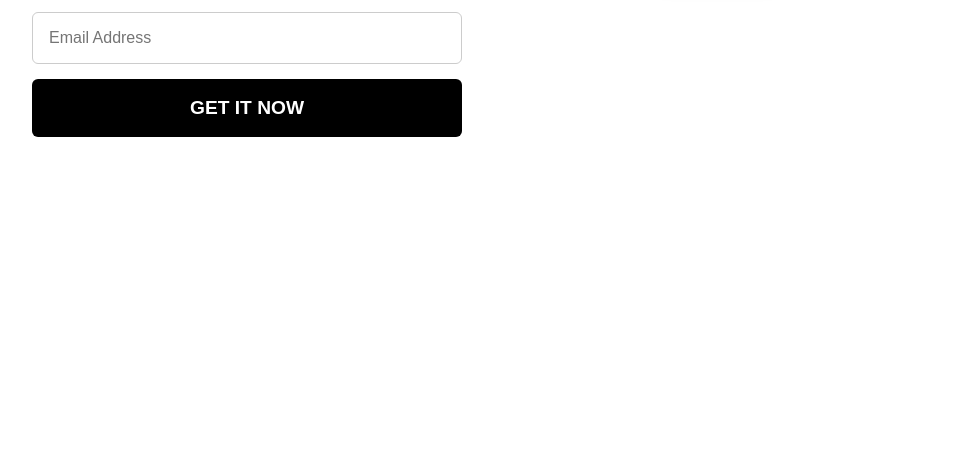
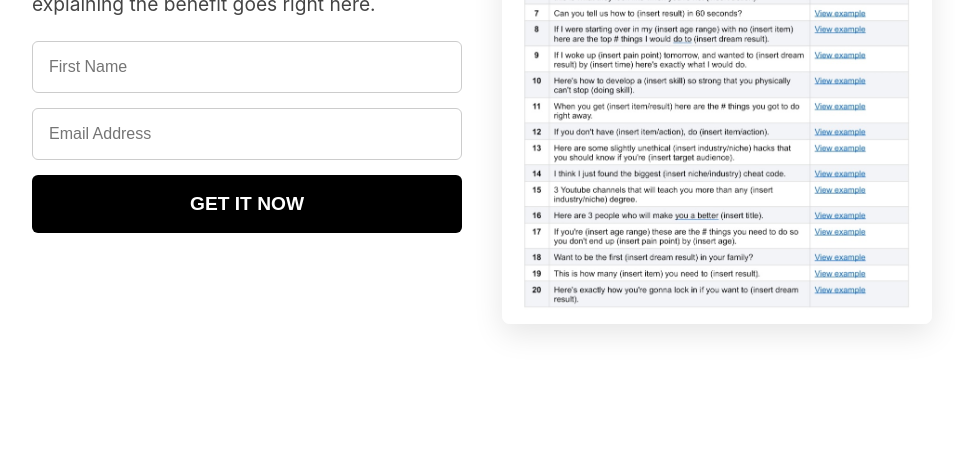
Before and after one commit to sevoyacoub/freebie-page, a plain HTML site: page index.html in a window 1280 px wide. Shown: the part 326-800 px from the top of the page, without its empty margins (158-1113 px from the left). Drawn offline with Linux system fonts and the light colour scheme.

Commit message:
Update index.html

```diff
--- a/index.html
+++ b/index.html
@@ -30,7 +30,7 @@
     </div>
     <div class="image-section">
       <!-- ADD YOUR IMAGE LINK HERE -->
-      <img src="your-image-link.jpg" alt="Freebie Mockup">
+      <img src="Screenshot_20260618_015354_Docs.jpg" alt="Freebie Mockup">
     </div>
   </div>
 </body>
```
